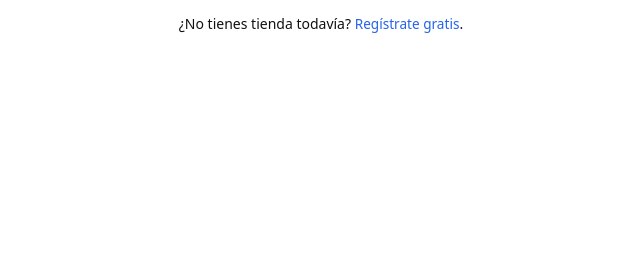
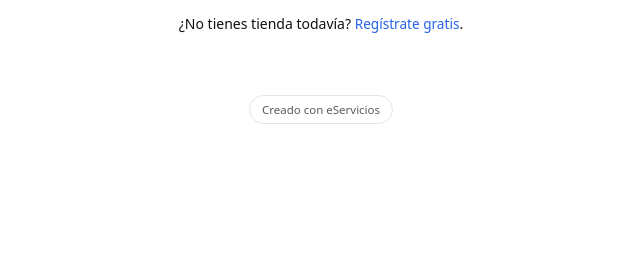
Before and after one commit to josemoramoron/eservicios, a Flask app: page /vendedor/login in a window 1280 px wide. Shown: the part 539-800 px from the top of the page, without its empty margins (319-959 px from the left). Run offline with Flask 3, Linux system fonts and the light colour scheme.

Commit message:
depuracion estetica de las pastillas, centradas

```diff
--- a/app/static/css/style.css
+++ b/app/static/css/style.css
@@ -510,6 +510,24 @@ body {
     content: "/ ";
 }
 
+/* Pie de página del panel de vendedor — misma pastilla "Creado con
+   eServicios" de la tienda pública (.tienda-footer/.tienda-badge en
+   tienda.css), reutilizada aquí como única salida hacia eServicios.org. */
+.admin-footer {
+    display: flex;
+    justify-content: center;
+    padding: 6px 20px 30px;
+}
+
+.admin-footer__badge {
+    font-size: 11.5px;
+    color: var(--color-text-muted);
+    padding: 6px 12px;
+    border-radius: 999px;
+    border: 1px solid var(--color-border);
+    text-decoration: none;
+}
+
 .catalog-empty {
     color: var(--color-text-muted);
 }
--- a/app/static/css/tienda.css
+++ b/app/static/css/tienda.css
@@ -1401,6 +1401,7 @@
     box-sizing: border-box;
     display: flex;
     align-items: center;
+    justify-content: center;
     gap: 10px;
     width: 100%;
     padding: 13px 18px;
--- a/app/templates/vendedor/avisos.html
+++ b/app/templates/vendedor/avisos.html
@@ -4,7 +4,7 @@
 
 {% block breadcrumb %}
 <nav class="breadcrumb">
-    <a class="breadcrumb__link" href="{{ url_for('health.index') }}">eServicios</a>
+    <span class="breadcrumb__link">eServicios</span>
     <a class="breadcrumb__link" href="{{ url_for('vendedor.dashboard') }}">Mi tienda</a>
     <span class="breadcrumb__current">Avisos</span>
 </nav>
--- a/app/templates/vendedor/base.html
+++ b/app/templates/vendedor/base.html
@@ -70,6 +70,15 @@
         {% block content %}{% endblock %}
     </main>
 
+    {# Pie de página del panel — misma pastilla "Creado con eServicios"
+       que ya existe en la tienda pública (_pie_tienda.html), como única
+       vía para salir a eServicios.org ahora que la palabra "eServicios"
+       del breadcrumb dejó de ser un enlace (ver comentario en cada
+       breadcrumb). #}
+    <footer class="admin-footer">
+        <a class="admin-footer__badge" href="https://eservicios.org" target="_blank" rel="noopener">Creado con eServicios</a>
+    </footer>
+
     {% block scripts %}{% endblock %}
 </body>
 </html>
--- a/app/templates/vendedor/categoria_form.html
+++ b/app/templates/vendedor/categoria_form.html
@@ -4,7 +4,7 @@
 
 {% block breadcrumb %}
 <nav class="breadcrumb">
-    <a class="breadcrumb__link" href="{{ url_for('health.index') }}">eServicios</a>
+    <span class="breadcrumb__link">eServicios</span>
     <a class="breadcrumb__link" href="{{ url_for('vendedor.dashboard') }}">Mi tienda</a>
     <a class="breadcrumb__link" href="{{ url_for('vendedor.categorias') }}">Mis categorías</a>
     <span class="breadcrumb__current">{{ 'Editar categoría' if categoria else 'Nueva categoría' }}</span>
--- a/app/templates/vendedor/categorias.html
+++ b/app/templates/vendedor/categorias.html
@@ -4,7 +4,7 @@
 
 {% block breadcrumb %}
 <nav class="breadcrumb">
-    <a class="breadcrumb__link" href="{{ url_for('health.index') }}">eServicios</a>
+    <span class="breadcrumb__link">eServicios</span>
     <a class="breadcrumb__link" href="{{ url_for('vendedor.dashboard') }}">Mi tienda</a>
     <span class="breadcrumb__current">Mis categorías</span>
 </nav>
--- a/app/templates/vendedor/dashboard.html
+++ b/app/templates/vendedor/dashboard.html
@@ -4,7 +4,7 @@
 
 {% block breadcrumb %}
 <nav class="breadcrumb">
-    <a class="breadcrumb__link" href="{{ url_for('health.index') }}">eServicios</a>
+    <span class="breadcrumb__link">eServicios</span>
     <span class="breadcrumb__current">Mi tienda (e-link)</span>
 </nav>
 {% endblock %}
--- a/app/templates/vendedor/enlace_form.html
+++ b/app/templates/vendedor/enlace_form.html
@@ -4,7 +4,7 @@
 
 {% block breadcrumb %}
 <nav class="breadcrumb">
-    <a class="breadcrumb__link" href="{{ url_for('health.index') }}">eServicios</a>
+    <span class="breadcrumb__link">eServicios</span>
     <a class="breadcrumb__link" href="{{ url_for('vendedor.dashboard') }}">Mi tienda</a>
     <a class="breadcrumb__link" href="{{ url_for('vendedor.enlaces') }}">Mis enlaces</a>
     <span class="breadcrumb__current">{{ 'Editar enlace' if link else 'Nuevo enlace' }}</span>
--- a/app/templates/vendedor/enlaces.html
+++ b/app/templates/vendedor/enlaces.html
@@ -4,7 +4,7 @@
 
 {% block breadcrumb %}
 <nav class="breadcrumb">
-    <a class="breadcrumb__link" href="{{ url_for('health.index') }}">eServicios</a>
+    <span class="breadcrumb__link">eServicios</span>
     <a class="breadcrumb__link" href="{{ url_for('vendedor.dashboard') }}">Mi tienda</a>
     <span class="breadcrumb__current">Mis enlaces</span>
 </nav>
--- a/app/templates/vendedor/login.html
+++ b/app/templates/vendedor/login.html
@@ -4,7 +4,7 @@
 
 {% block breadcrumb %}
 <nav class="breadcrumb">
-    <a class="breadcrumb__link" href="{{ url_for('health.index') }}">eServicios</a>
+    <span class="breadcrumb__link">eServicios</span>
     <span class="breadcrumb__current">Iniciar sesión (e-link)</span>
 </nav>
 {% endblock %}
--- a/app/templates/vendedor/perfil.html
+++ b/app/templates/vendedor/perfil.html
@@ -4,7 +4,7 @@
 
 {% block breadcrumb %}
 <nav class="breadcrumb">
-    <a class="breadcrumb__link" href="{{ url_for('health.index') }}">eServicios</a>
+    <span class="breadcrumb__link">eServicios</span>
     <a class="breadcrumb__link" href="{{ url_for('vendedor.dashboard') }}">Mi tienda</a>
     <span class="breadcrumb__current">Mi perfil</span>
 </nav>
--- a/app/templates/vendedor/perfil_verificacion.html
+++ b/app/templates/vendedor/perfil_verificacion.html
@@ -4,7 +4,7 @@
 
 {% block breadcrumb %}
 <nav class="breadcrumb">
-    <a class="breadcrumb__link" href="{{ url_for('health.index') }}">eServicios</a>
+    <span class="breadcrumb__link">eServicios</span>
     <a class="breadcrumb__link" href="{{ url_for('vendedor.dashboard') }}">Mi tienda</a>
     <a class="breadcrumb__link" href="{{ url_for('vendedor.perfil') }}">Mi perfil</a>
     <span class="breadcrumb__current">Verificación</span>
--- a/app/templates/vendedor/producto_form.html
+++ b/app/templates/vendedor/producto_form.html
@@ -4,7 +4,7 @@
 
 {% block breadcrumb %}
 <nav class="breadcrumb">
-    <a class="breadcrumb__link" href="{{ url_for('health.index') }}">eServicios</a>
+    <span class="breadcrumb__link">eServicios</span>
     <a class="breadcrumb__link" href="{{ url_for('vendedor.dashboard') }}">Mi tienda</a>
     <span class="breadcrumb__current">{{ 'Editar producto' if producto else 'Nuevo producto' }}</span>
 </nav>
--- a/app/templates/vendedor/registro.html
+++ b/app/templates/vendedor/registro.html
@@ -4,7 +4,7 @@
 
 {% block breadcrumb %}
 <nav class="breadcrumb">
-    <a class="breadcrumb__link" href="{{ url_for('health.index') }}">eServicios</a>
+    <span class="breadcrumb__link">eServicios</span>
     <span class="breadcrumb__current">Crear tienda gratis (e-link)</span>
 </nav>
 {% endblock %}
--- a/app/templates/vendedor/registro_completar_google.html
+++ b/app/templates/vendedor/registro_completar_google.html
@@ -4,7 +4,7 @@
 
 {% block breadcrumb %}
 <nav class="breadcrumb">
-    <a class="breadcrumb__link" href="{{ url_for('health.index') }}">eServicios</a>
+    <span class="breadcrumb__link">eServicios</span>
     <span class="breadcrumb__current">Completa tu registro (e-link)</span>
 </nav>
 {% endblock %}
--- a/app/templates/vendedor/verificar_email.html
+++ b/app/templates/vendedor/verificar_email.html
@@ -4,7 +4,7 @@
 
 {% block breadcrumb %}
 <nav class="breadcrumb">
-    <a class="breadcrumb__link" href="{{ url_for('health.index') }}">eServicios</a>
+    <span class="breadcrumb__link">eServicios</span>
     <span class="breadcrumb__current">Verifica tu correo (e-link)</span>
 </nav>
 {% endblock %}
```
